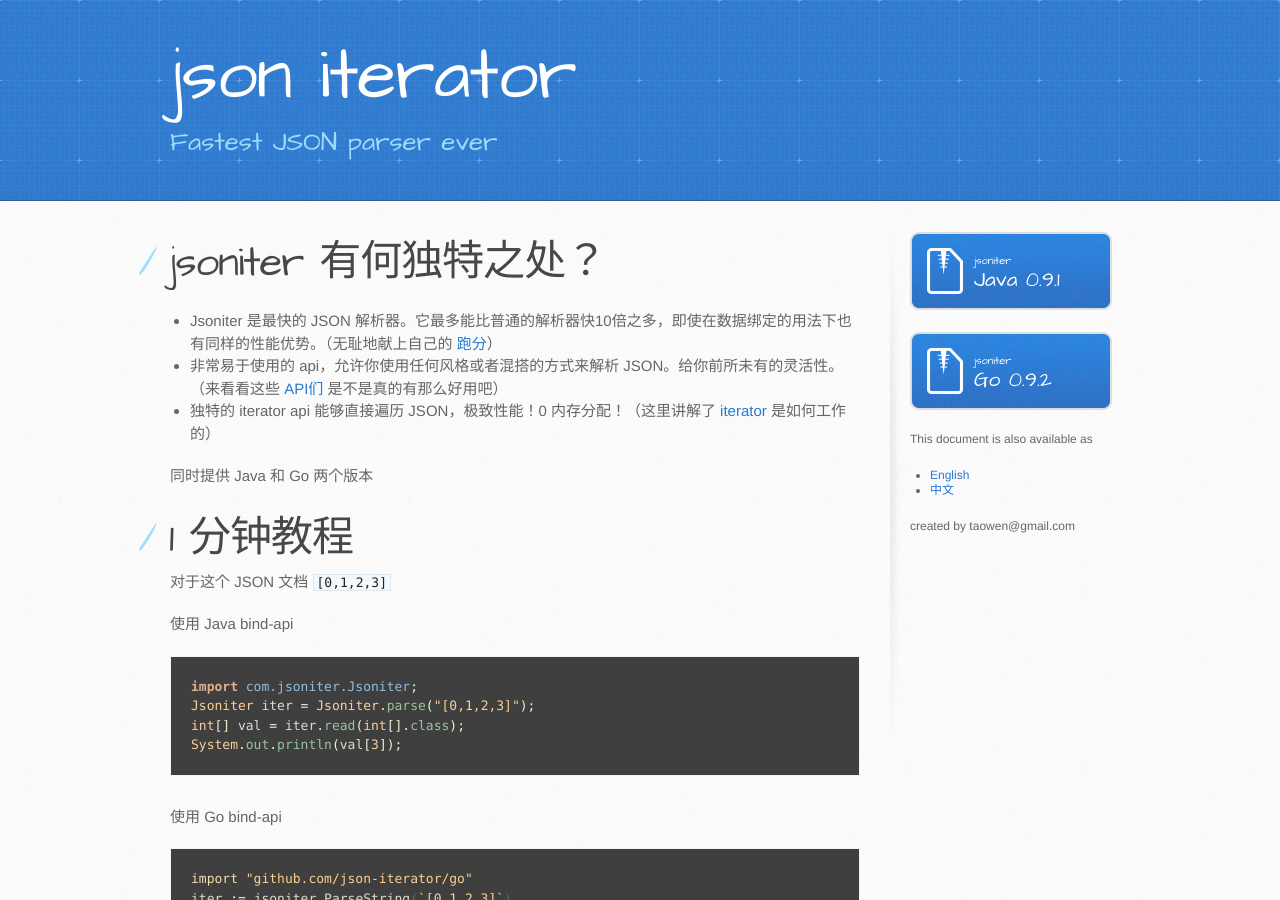
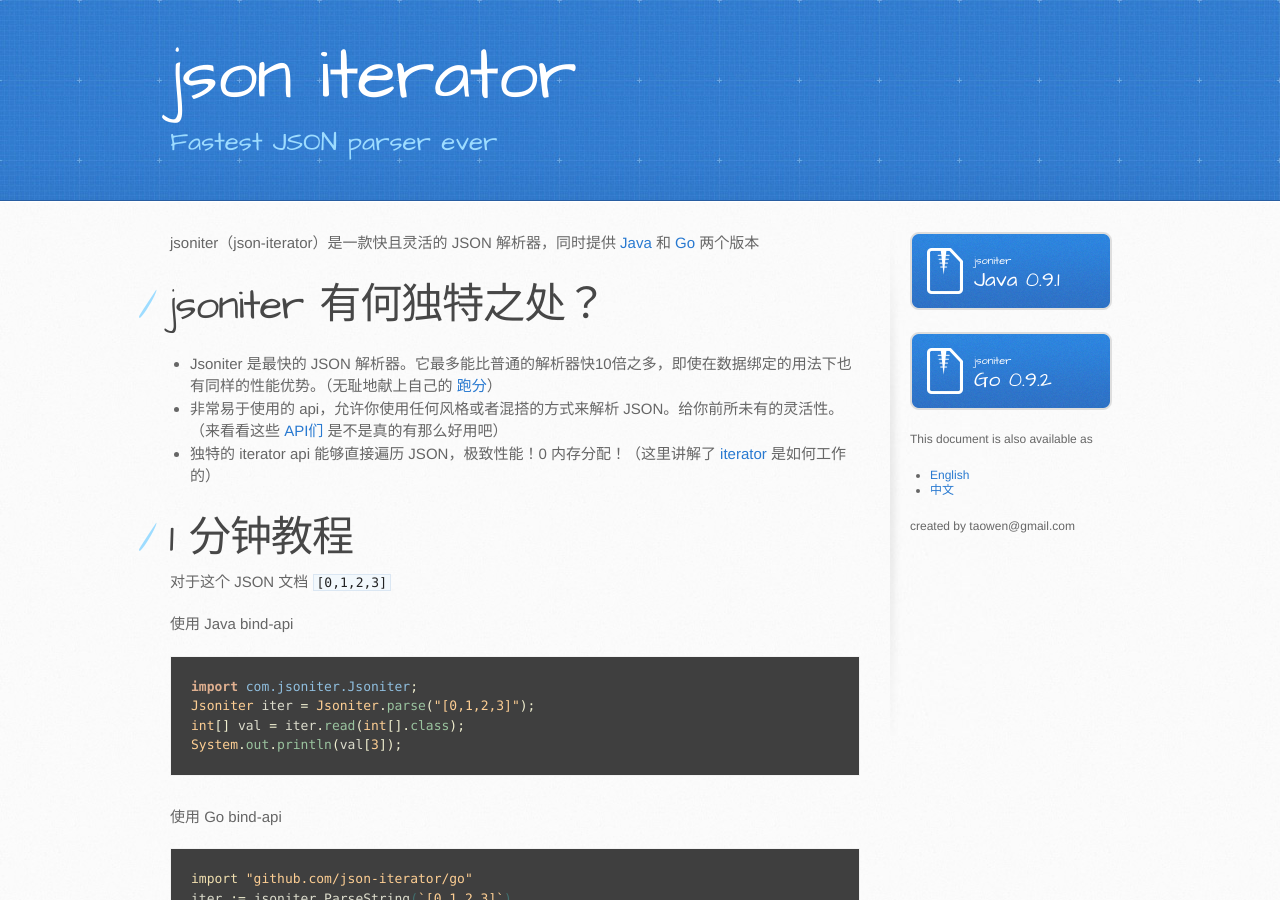
Before and after one commit to json-iterator/json-iterator.github.io, a Jekyll site: the page built from index.cn.md, in a window 1280 px wide and 900 px high. Built offline with Jekyll 4.4.1, drawn with Linux system fonts in a browser that asks for light colours; comment, search, counter and statistics services are not loaded.

Commit message:
Update index.cn.md

```diff
--- a/index.cn.md
+++ b/index.cn.md
@@ -2,14 +2,14 @@
 layout: default
 title: Fastest JSON parser ever
 ---
+
+jsoniter（json-iterator）是一款快且灵活的 JSON 解析器，同时提供 [Java](https://github.com/json-iterator/java) 和 [Go](https://github.com/json-iterator/go) 两个版本
 
 # jsoniter 有何独特之处？
 
 * Jsoniter 是最快的 JSON 解析器。它最多能比普通的解析器快10倍之多，即使在数据绑定的用法下也有同样的性能优势。（无耻地献上自己的 [跑分](/benchmark.html)）
 * 非常易于使用的 api，允许你使用任何风格或者混搭的方式来解析 JSON。给你前所未有的灵活性。（来看看这些 [API们](/api.html) 是不是真的有那么好用吧）
 * 独特的 iterator api 能够直接遍历 JSON，极致性能！0 内存分配！（这里讲解了 [iterator](/api.html#iterator-api) 是如何工作的）
-
-同时提供 Java 和 Go 两个版本
 
 # 1 分钟教程
 
```
